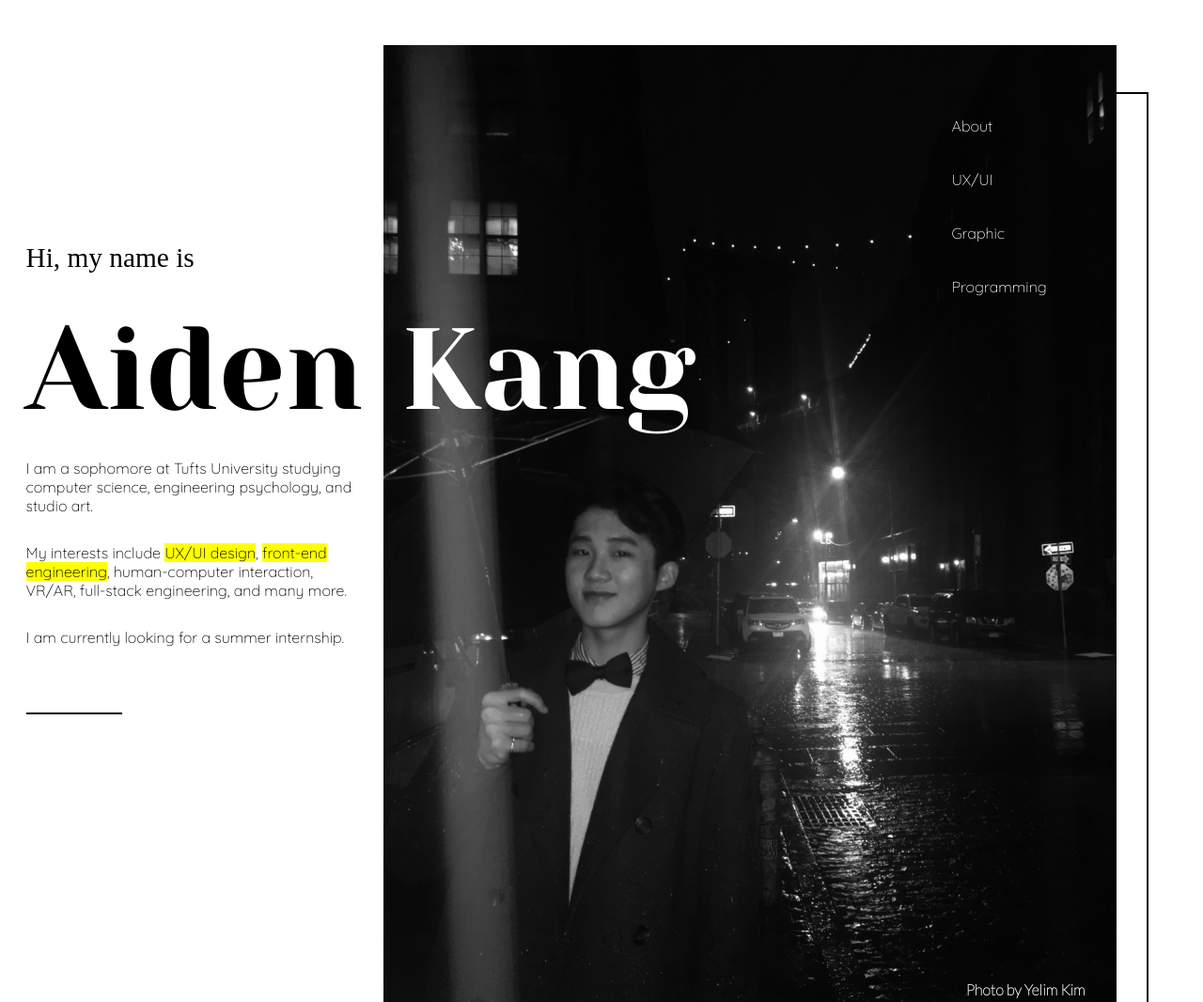
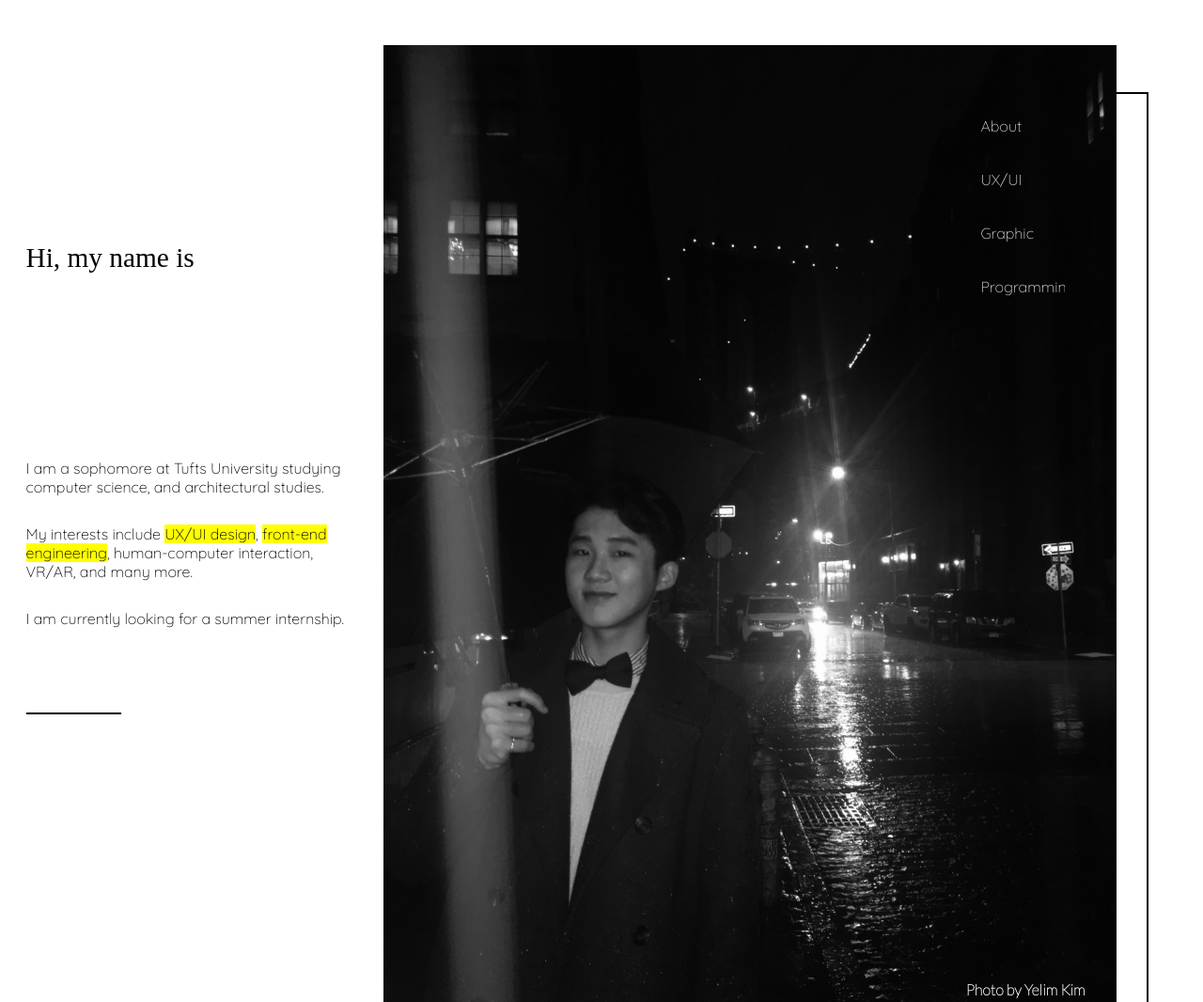
Before and after one commit to aidenkang99/portfolio, a plain HTML site: page index.html in a window 1280 px wide. Shown: the top 1066 px of the page at 94% size. Drawn offline with Linux system fonts and the light colour scheme.

Commit message:
Changed content and styling

```diff
--- a/index.html
+++ b/index.html
@@ -13,8 +13,8 @@
     <script src="jquery_library.js"></script>
 </head>
 <body>
-    <div id="title"><h3>Hi, my name is</h3><h2>Aiden<h1>Kang</h1>
-    </h1></h2></div>
+    <div id="title"><h3>Hi, my name is</h3><h2 style="font-size: 0pt;">Aiden<h1>Kang</h1>
+    </h2></div>
     <nav>
         <ul>
             <li><a href="about.html" class="sidebar">About</a></li>
@@ -29,10 +29,10 @@
     </nav>
     <main>
         <p>I am a sophomore at Tufts University studying computer science,
-            engineering psychology, and studio art.</p>
+            and architectural studies.</p>
         <p>My interests include <span id="hightlight">UX/UI design</span>,
             <span id="hightlight">front-end engineering</span>, human-computer
-            interaction, VR/AR, full-stack engineering, and many more.</p>
+            interaction, VR/AR, and many more.</p>
         <p>I am currently looking for a summer internship.</p>
     </main>
     <div class="dumbo"><div class="frame"></div><img id="dumbo" src="dumbo.png" alt="Aiden's Profile Picture"></div>
@@ -40,4 +40,13 @@
     <div class="brush"></div>
 </body>
 <script type="text/javascript" src="submenu.js"></script>
+<script>
+    $(document).ready(function() {
+
+        $('p').hide().delay(2000).show(2000);
+        $('.brush').hide().delay(3000).show(2000);
+        $('nav').hide().delay(3500).show(2000);
+
+    });
+</script>
 </html>
```
